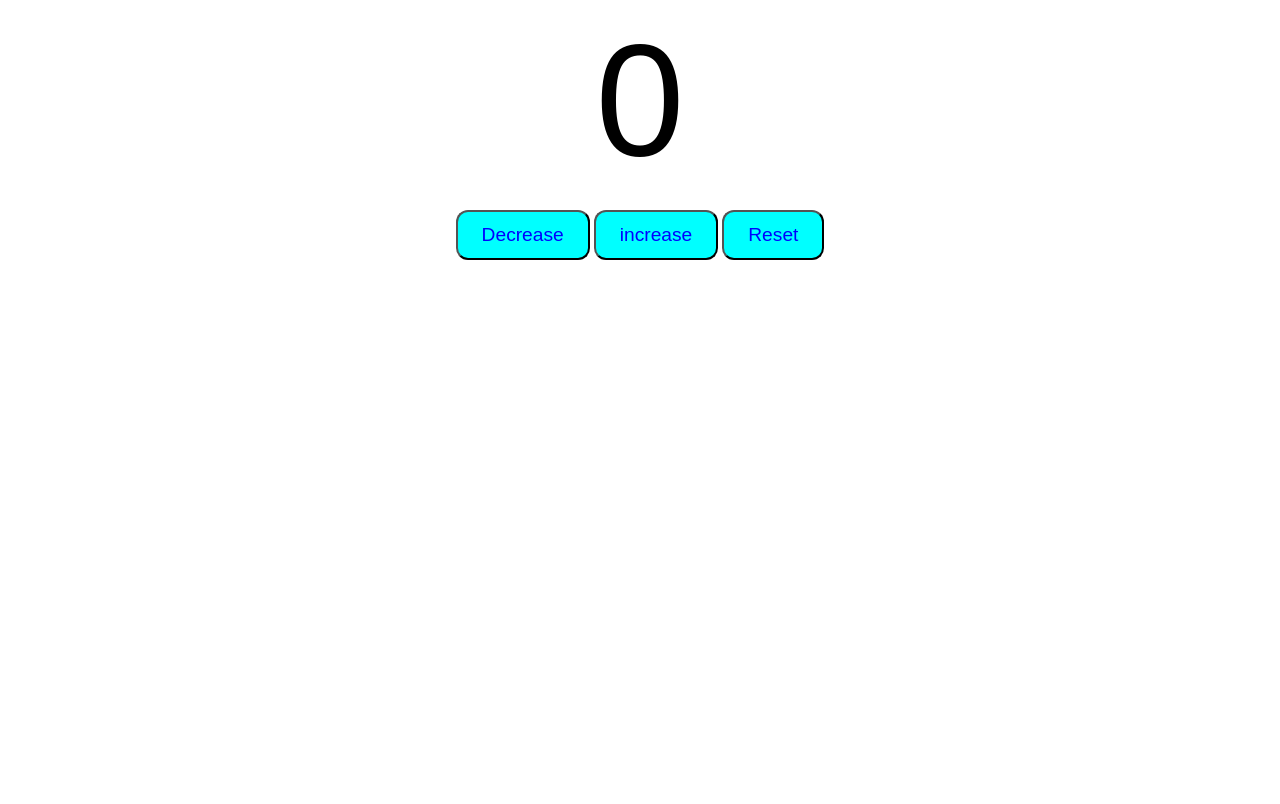
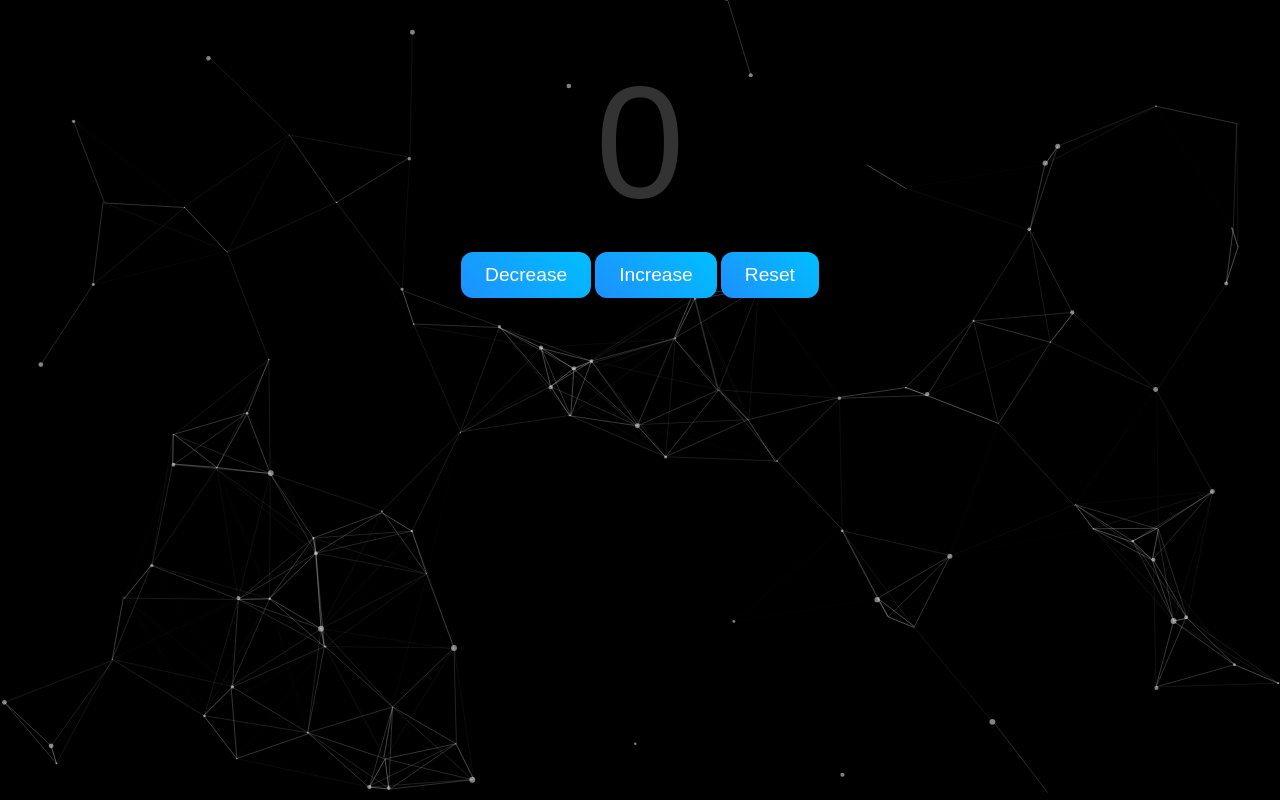
Before and after one commit to Junaidpasha99/Learnaing, a website: page index.html in a window 1280 px wide. Drawn offline with nearby package versions, Linux system fonts and the light colour scheme.

Commit message:
its working

```diff
--- /dev/null
+++ b/app.js
@@ -0,0 +1,110 @@
+particlesJS('particles-js', {
+    particles: {
+        number: {
+            value: 80,
+            density: {
+                enable: true,
+                value_area: 800
+            }
+        },
+        color: {
+            value: '#ffffff'
+        },
+        shape: {
+            type: 'circle',
+            stroke: {
+                width: 0,
+                color: '#000000'
+            },
+            polygon: {
+                nb_sides: 5
+            },
+            image: {
+                src: 'img/github.svg',
+                width: 100,
+                height: 100
+            }
+        },
+        opacity: {
+            value: 0.5,
+            random: false,
+            anim: {
+                enable: false,
+                speed: 1,
+                opacity_min: 0.1,
+                sync: false
+            }
+        },
+        size: {
+            value: 3,
+            random: true,
+            anim: {
+                enable: false,
+                speed: 40,
+                size_min: 0.1,
+                sync: false
+            }
+        },
+        line_linked: {
+            enable: true,
+            distance: 150,
+            color: '#ffffff',
+            opacity: 0.4,
+            width: 1
+        },
+        move: {
+            enable: true,
+            speed: 6,
+            direction: 'none',
+            random: false,
+            straight: false,
+            out_mode: 'out',
+            bounce: false,
+            attract: {
+                enable: false,
+                rotateX: 600,
+                rotateY: 1200
+            }
+        }
+    },
+    interactivity: {
+        detect_on: 'canvas',
+        events: {
+            onhover: {
+                enable: true,
+                mode: 'repulse'
+            },
+            onclick: {
+                enable: true,
+                mode: 'push'
+            },
+            resize: true
+        },
+        modes: {
+            grab: {
+                distance: 400,
+                line_linked: {
+                    opacity: 1
+                }
+            },
+            bubble: {
+                distance: 400,
+                size: 40,
+                duration: 2,
+                opacity: 8,
+                speed: 3
+            },
+            repulse: {
+                distance: 200,
+                duration: 0.4
+            },
+            push: {
+                particles_nb: 4
+            },
+            remove: {
+                particles_nb: 2
+            }
+        }
+    },
+    retina_detect: true
+});
--- a/index.html
+++ b/index.html
@@ -7,15 +7,15 @@
     <link rel="stylesheet" href="style.css">
 </head>
 <body>
-
- <div id="btncontainer">
-  <label id="count1">0</label><br>
-  <button id="Decrease" class="btns">Decrease</button>
-  <button id="increase" class="btns">increase</button>
-  <button id="Reset" class="btns">Reset</button>
- </div>
-
-
-  <script src="index.js"></script>
+    <div id="particles-js"></div>
+    <div id="btncontainer">
+        <label id="count1">0</label><br>
+        <button id="Decrease" class="btns">Decrease</button>
+        <button id="increase" class="btns">Increase</button>
+        <button id="Reset" class="btns">Reset</button>
+    </div>
+    <script> src="index.js"  </script>
+    <script src="/node_modules/particles.js/particles.js"></script>
+    <script src="app.js"></script>
 </body>
 </html>
--- /dev/null
+++ b/package.json
@@ -0,0 +1,5 @@
+{
+  "dependencies": {
+    "particles.js": "^2.0.0"
+  }
+}
--- a/style.css
+++ b/style.css
@@ -1,23 +1,42 @@
-#btncontainer{
+#particles-js {
+    position: absolute;
+    width: 100%;
+    height: 100%;
+    top: 0;
+    left: 0;
+    z-index: -1;
+    background: #000;
+}
+
+#btncontainer {
     text-align: center;
+    margin-top: 50px;
+    position: relative;
+    z-index: 1;
+}
 
-}
-.btns{
+.btns {
     padding: 12px 24px;
     font-size: larger;
     border-radius: 12px;
-    color: blue;
-    background-color: aqua;
+    color: white;
+    background: linear-gradient(45deg, #1e90ff, #00bfff);
     cursor: pointer;
-    transition: background-color 0.5s ease;
-    box-shadow: 1em;
+    transition: background 0.5s ease, transform 0.3s ease;
+    box-shadow: 0 4px 8px rgba(0, 0, 0, 0.2);
+    border: none;
 }
-.btns:hover{
-    background-color: rgb(0, 68, 120);
+
+.btns:hover {
+    background: linear-gradient(45deg, #005f99, #007acc);
+    transform: scale(1.05);
 }
-#count1{
+
+#count1 {
     display: block;
     font-size: 10em;
-    font-family: Arial, Helvetica, sans-serif;
-
+    font-family: 'Arial', 'Helvetica', sans-serif;
+    color: #333;
+    text-shadow: 2px 2px 4px rgba(0, 0, 0, 0.3);
+    margin-top: 20px;
 }
```
Also changed, not shown: 1 other file.
